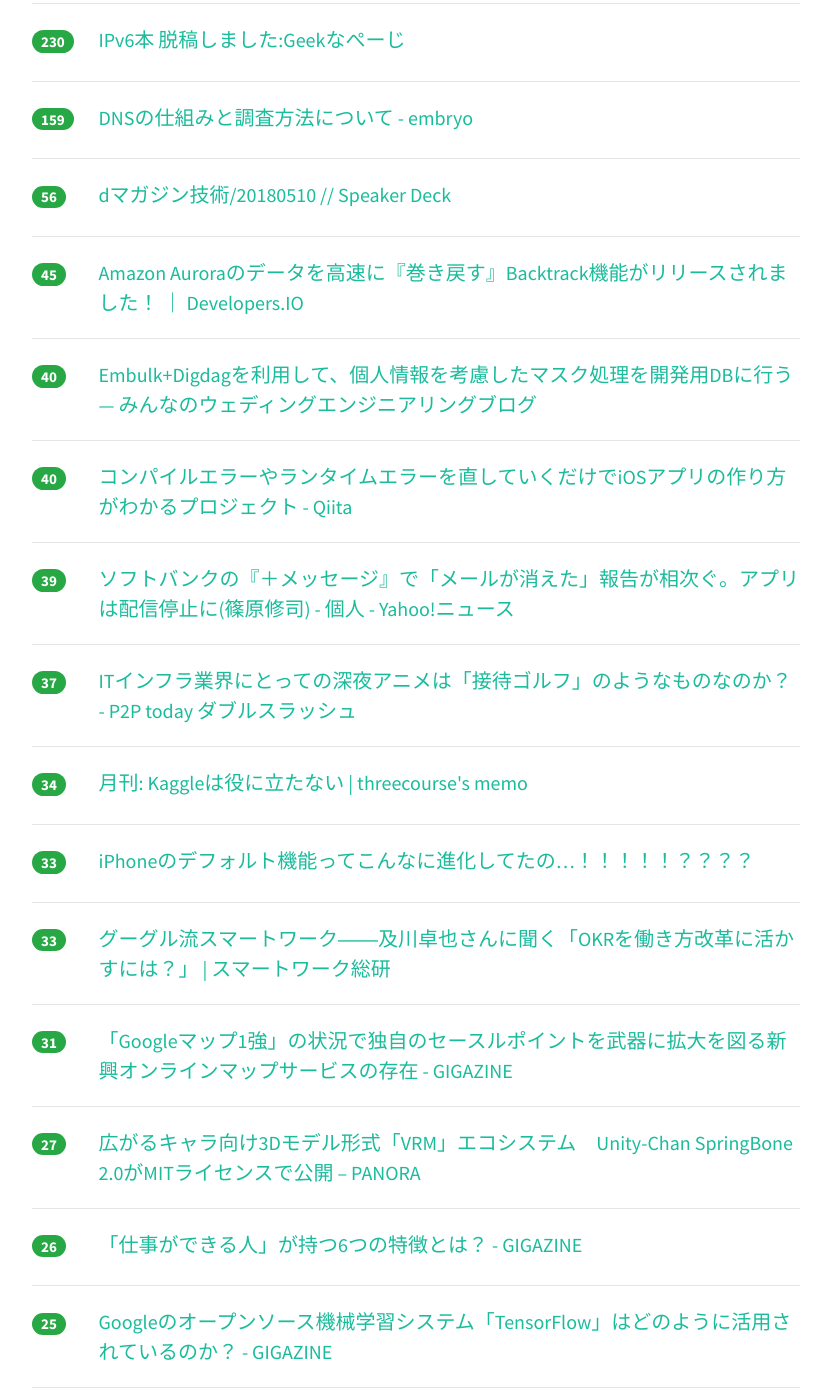
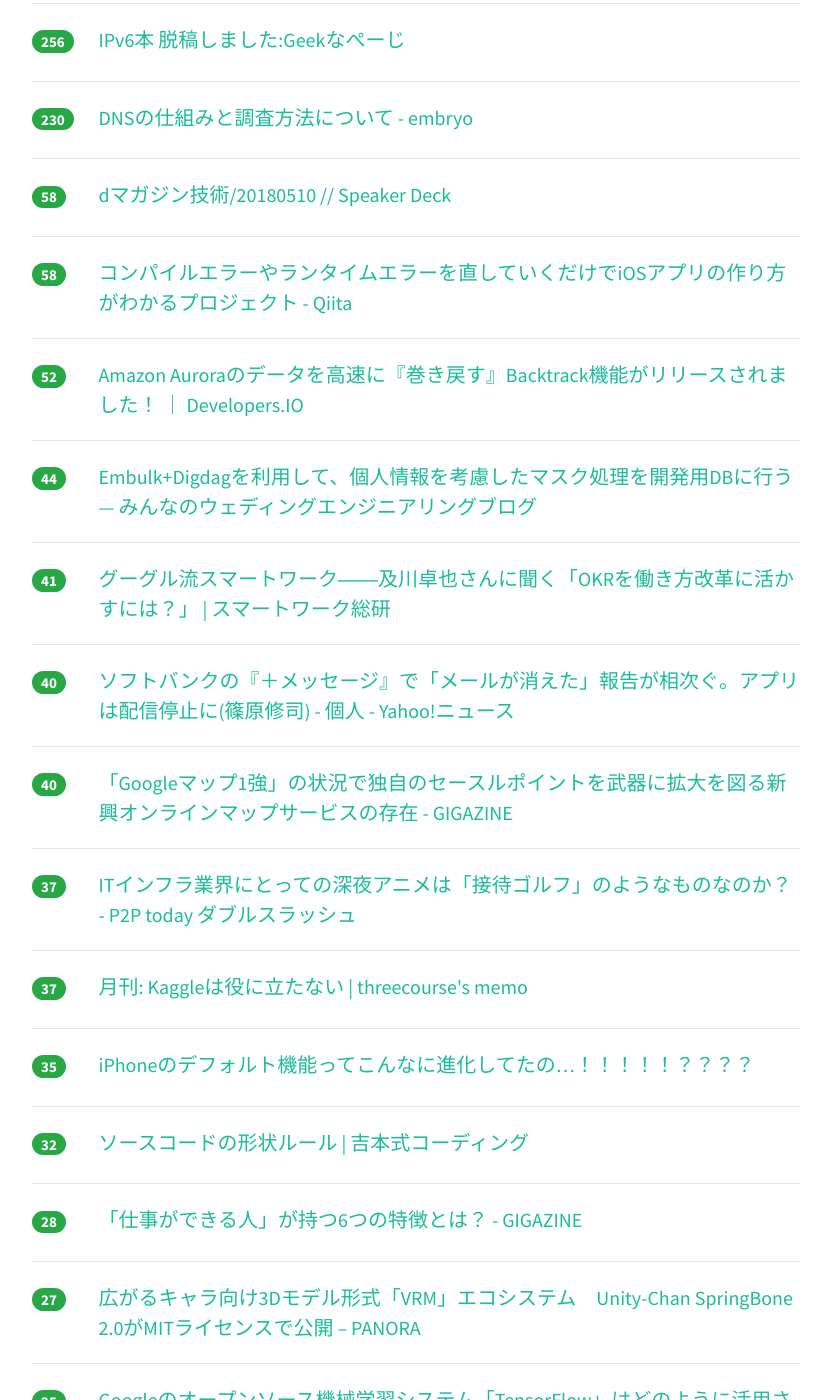
Before and after one commit to yatta47/hatena-matome-site, a Jekyll site: the page built from _posts/2018-05-11-hatena.md, in a window 1280 px wide and 1400 px high, scrolled down 370 px. Shown: the whole window, without its empty margins (224-1055 px from the left). Built offline with Jekyll 4.4.1, drawn with Linux system fonts in a browser that asks for light colours; nearby versions of some CDN libraries; some of the changed text lies outside the part shown.

Commit message:
Updated 2018-05-11

```diff
--- a/_posts/2018-05-11-hatena.md
+++ b/_posts/2018-05-11-hatena.md
@@ -1,44 +1,54 @@
 ---
 layout: post
 title:  "2018-05-11 はてぶIT"
-date:   2018-05-11 11:01:19
+date:   2018-05-11 12:01:55
 tags: [it-hotentry]
 ---
-26 件のデータあり
+31 件のデータあり
 
 <hr><div class="row">
-<div class="col-1"><span class="badge badge-pill badge-success h2">230</span></div>
+<div class="col-1"><span class="badge badge-pill badge-success h2">256</span></div>
 <div class="col-11"><a href='http://www.geekpage.jp/blog/?id=2018-5-10-1' target='_blank'>IPv6本 脱稿しました:Geekなぺーじ</a></div>
 </div>
 <hr>
 <div class="row">
-<div class="col-1"><span class="badge badge-pill badge-success h2">159</span></div>
+<div class="col-1"><span class="badge badge-pill badge-success h2">230</span></div>
 <div class="col-11"><a href='http://embryo.hatenadiary.com/entry/2017/11/21/152225' target='_blank'>DNSの仕組みと調査方法について - embryo</a></div>
 </div>
 <hr>
 <div class="row">
-<div class="col-1"><span class="badge badge-pill badge-success h2">56</span></div>
+<div class="col-1"><span class="badge badge-pill badge-success h2">58</span></div>
 <div class="col-11"><a href='https://speakerdeck.com/jepa/20180510-2' target='_blank'>dマガジン技術/20180510 // Speaker Deck</a></div>
 </div>
 <hr>
 <div class="row">
-<div class="col-1"><span class="badge badge-pill badge-success h2">45</span></div>
+<div class="col-1"><span class="badge badge-pill badge-success h2">58</span></div>
+<div class="col-11"><a href='https://qiita.com/takasek/items/490370ebc1ffb09f106e' target='_blank'>コンパイルエラーやランタイムエラーを直していくだけでiOSアプリの作り方がわかるプロジェクト - Qiita</a></div>
+</div>
+<hr>
+<div class="row">
+<div class="col-1"><span class="badge badge-pill badge-success h2">52</span></div>
 <div class="col-11"><a href='https://dev.classmethod.jp/cloud/aws/amazon-aurora-backtrack/' target='_blank'>Amazon Auroraのデータを高速に『巻き戻す』Backtrack機能がリリースされました！ ｜ Developers.IO</a></div>
 </div>
 <hr>
 <div class="row">
-<div class="col-1"><span class="badge badge-pill badge-success h2">40</span></div>
+<div class="col-1"><span class="badge badge-pill badge-success h2">44</span></div>
 <div class="col-11"><a href='https://blog.mwed.info/posts/use_embulk_for_db_mask.html' target='_blank'>Embulk+Digdagを利用して、個人情報を考慮したマスク処理を開発用DBに行う — みんなのウェディングエンジニアリングブログ</a></div>
 </div>
 <hr>
 <div class="row">
-<div class="col-1"><span class="badge badge-pill badge-success h2">40</span></div>
-<div class="col-11"><a href='https://qiita.com/takasek/items/490370ebc1ffb09f106e' target='_blank'>コンパイルエラーやランタイムエラーを直していくだけでiOSアプリの作り方がわかるプロジェクト - Qiita</a></div>
+<div class="col-1"><span class="badge badge-pill badge-success h2">41</span></div>
+<div class="col-11"><a href='https://swri.jp/article/411' target='_blank'>グーグル流スマートワーク――及川卓也さんに聞く「OKRを働き方改革に活かすには？」 | スマートワーク総研</a></div>
 </div>
 <hr>
 <div class="row">
-<div class="col-1"><span class="badge badge-pill badge-success h2">39</span></div>
+<div class="col-1"><span class="badge badge-pill badge-success h2">40</span></div>
 <div class="col-11"><a href='https://news.yahoo.co.jp/byline/shinoharashuji/20180510-00085065/' target='_blank'>ソフトバンクの『＋メッセージ』で「メールが消えた」報告が相次ぐ。アプリは配信停止に(篠原修司) - 個人 - Yahoo!ニュース</a></div>
+</div>
+<hr>
+<div class="row">
+<div class="col-1"><span class="badge badge-pill badge-success h2">40</span></div>
+<div class="col-11"><a href='https://gigazine.net/news/20180511-mapbox/' target='_blank'>「Googleマップ1強」の状況で独自のセースルポイントを武器に拡大を図る新興オンラインマップサービスの存在 - GIGAZINE</a></div>
 </div>
 <hr>
 <div class="row">
@@ -47,23 +57,23 @@ tags: [it-hotentry]
 </div>
 <hr>
 <div class="row">
-<div class="col-1"><span class="badge badge-pill badge-success h2">34</span></div>
+<div class="col-1"><span class="badge badge-pill badge-success h2">37</span></div>
 <div class="col-11"><a href='http://threeprogramming.lolipop.jp/blog/?p=1144' target='_blank'>月刊: Kaggleは役に立たない | threecourse's memo</a></div>
 </div>
 <hr>
 <div class="row">
-<div class="col-1"><span class="badge badge-pill badge-success h2">33</span></div>
+<div class="col-1"><span class="badge badge-pill badge-success h2">35</span></div>
 <div class="col-11"><a href='https://www.buzzfeed.com/jp/yuikashima/iphone-default-hack' target='_blank'>iPhoneのデフォルト機能ってこんなに進化してたの…！！！！！？？？？</a></div>
 </div>
 <hr>
 <div class="row">
-<div class="col-1"><span class="badge badge-pill badge-success h2">33</span></div>
-<div class="col-11"><a href='https://swri.jp/article/411' target='_blank'>グーグル流スマートワーク――及川卓也さんに聞く「OKRを働き方改革に活かすには？」 | スマートワーク総研</a></div>
+<div class="col-1"><span class="badge badge-pill badge-success h2">32</span></div>
+<div class="col-11"><a href='http://tsudoi.org/guide/detail/0.html' target='_blank'>ソースコードの形状ルール | 吉本式コーディング</a></div>
 </div>
 <hr>
 <div class="row">
-<div class="col-1"><span class="badge badge-pill badge-success h2">31</span></div>
-<div class="col-11"><a href='https://gigazine.net/news/20180511-mapbox/' target='_blank'>「Googleマップ1強」の状況で独自のセースルポイントを武器に拡大を図る新興オンラインマップサービスの存在 - GIGAZINE</a></div>
+<div class="col-1"><span class="badge badge-pill badge-success h2">28</span></div>
+<div class="col-11"><a href='https://gigazine.net/news/20180511-six-traits-high-potential-personality/' target='_blank'>「仕事ができる人」が持つ6つの特徴とは？ - GIGAZINE</a></div>
 </div>
 <hr>
 <div class="row">
@@ -72,18 +82,18 @@ tags: [it-hotentry]
 </div>
 <hr>
 <div class="row">
-<div class="col-1"><span class="badge badge-pill badge-success h2">26</span></div>
-<div class="col-11"><a href='https://gigazine.net/news/20180511-six-traits-high-potential-personality/' target='_blank'>「仕事ができる人」が持つ6つの特徴とは？ - GIGAZINE</a></div>
-</div>
-<hr>
-<div class="row">
 <div class="col-1"><span class="badge badge-pill badge-success h2">25</span></div>
 <div class="col-11"><a href='https://gigazine.net/news/20180510-how-tensorflow-powering-world/' target='_blank'>Googleのオープンソース機械学習システム「TensorFlow」はどのように活用されているのか？ - GIGAZINE</a></div>
 </div>
 <hr>
 <div class="row">
-<div class="col-1"><span class="badge badge-pill badge-success h2">22</span></div>
+<div class="col-1"><span class="badge badge-pill badge-success h2">24</span></div>
 <div class="col-11"><a href='https://www.nikkei.com/article/DGXMZO30352880R10C18A5000000/' target='_blank'>米、「ネット中立性」６月に撤廃　通信会社の課金自在に　　：日本経済新聞</a></div>
+</div>
+<hr>
+<div class="row">
+<div class="col-1"><span class="badge badge-pill badge-success h2">23</span></div>
+<div class="col-11"><a href='https://www.publickey1.jp/blog/18/20181aws33googleibmsynergy_research.html' target='_blank'>2018年第1四半期、クラウドインフラ市場でAWSのシェアは揺るがず33％前後、マイクロソフト、Googleが追撃、IBMは苦戦中。Synergy Research － Publickey</a></div>
 </div>
 <hr>
 <div class="row">
@@ -92,12 +102,12 @@ tags: [it-hotentry]
 </div>
 <hr>
 <div class="row">
-<div class="col-1"><span class="badge badge-pill badge-success h2">21</span></div>
-<div class="col-11"><a href='https://www.publickey1.jp/blog/18/20181aws33googleibmsynergy_research.html' target='_blank'>2018年第1四半期、クラウドインフラ市場でAWSのシェアは揺るがず33％前後、マイクロソフト、Googleが追撃、IBMは苦戦中。Synergy Research － Publickey</a></div>
+<div class="col-1"><span class="badge badge-pill badge-success h2">19</span></div>
+<div class="col-11"><a href='http://yomon.hatenablog.com/entry/2018/05/10/Docker%E3%81%AE%E5%BE%A9%E7%BF%92%E3%81%AB%E3%82%82%E6%9C%80%E9%81%A9%E3%80%8C%E3%82%B3%E3%83%B3%E3%83%86%E3%83%8A%E3%83%BB%E3%83%99%E3%83%BC%E3%82%B9%E3%83%BB%E3%82%AA%E3%83%BC%E3%82%B1%E3%82%B9%E3%83%88' target='_blank'>Dockerの復習にも最適「コンテナ・ベース・オーケストレーション」を読みました - YOMON8.NET</a></div>
 </div>
 <hr>
 <div class="row">
-<div class="col-1"><span class="badge badge-pill badge-success h2">17</span></div>
+<div class="col-1"><span class="badge badge-pill badge-success h2">18</span></div>
 <div class="col-11"><a href='http://gamebiz.jp/?p=210529' target='_blank'>ドリコム、『アイドルマスターシャイニーカラーズ』の広告宣伝は「あまりやれていない」（内藤社長）ブラウザならではのフローを改善次第、着手する予定 | Social Game Info</a></div>
 </div>
 <hr>
@@ -107,23 +117,33 @@ tags: [it-hotentry]
 </div>
 <hr>
 <div class="row">
-<div class="col-1"><span class="badge badge-pill badge-success h2">14</span></div>
-<div class="col-11"><a href='http://tsudoi.org/guide/detail/0.html' target='_blank'>ソースコードの形状ルール | 吉本式コーディング</a></div>
+<div class="col-1"><span class="badge badge-pill badge-success h2">16</span></div>
+<div class="col-11"><a href='https://www.nikkei.com/article/DGKKZO30313920Q8A510C1TJ3000/' target='_blank'>セブンがネットコンビニ　2800品、最短２時間で宅配　：日本経済新聞</a></div>
+</div>
+<hr>
+<div class="row">
+<div class="col-1"><span class="badge badge-pill badge-success h2">16</span></div>
+<div class="col-11"><a href='https://www.eisbahn.jp/yoichiro/2018/05/aog_io_2018.html' target='_blank'>Google I/O 2018で発表されたActions on Google関連の新機能</a></div>
+</div>
+<hr>
+<div class="row">
+<div class="col-1"><span class="badge badge-pill badge-success h2">15</span></div>
+<div class="col-11"><a href='https://coliss.com/articles/build-websites/operation/design/about-material-design-2018.html' target='_blank'>新しくなったMaterial Designのココに注目！最近のUI要素・コンポーネントのデザインや使い方がしっかり学べる | コリス</a></div>
 </div>
 <hr>
 <div class="row">
 <div class="col-1"><span class="badge badge-pill badge-success h2">14</span></div>
-<div class="col-11"><a href='http://yomon.hatenablog.com/entry/2018/05/10/Docker%E3%81%AE%E5%BE%A9%E7%BF%92%E3%81%AB%E3%82%82%E6%9C%80%E9%81%A9%E3%80%8C%E3%82%B3%E3%83%B3%E3%83%86%E3%83%8A%E3%83%BB%E3%83%99%E3%83%BC%E3%82%B9%E3%83%BB%E3%82%AA%E3%83%BC%E3%82%B1%E3%82%B9%E3%83%88' target='_blank'>Dockerの復習にも最適「コンテナ・ベース・オーケストレーション」を読みました - YOMON8.NET</a></div>
+<div class="col-11"><a href='https://anond.hatelabo.jp/20180511064710' target='_blank'>人間の視覚はなぜファーストパーソンなのか</a></div>
+</div>
+<hr>
+<div class="row">
+<div class="col-1"><span class="badge badge-pill badge-success h2">14</span></div>
+<div class="col-11"><a href='https://dev.classmethod.jp/cloud/aws/akibaaws-6-aws-vpn/' target='_blank'>AKIBA.AWS 第6回 ネットワーク基礎編：「VPN接続とルーティングの基礎」で発表しました #akibaaws ｜ Developers.IO</a></div>
 </div>
 <hr>
 <div class="row">
 <div class="col-1"><span class="badge badge-pill badge-success h2">13</span></div>
 <div class="col-11"><a href='https://www.gizmodo.jp/2018/05/android-wear-is-back-on-track.html' target='_blank'>Apple Watchより便利かも？ アシスタント機能が強化されたWear OSのスマートウォッチ #io18 | ギズモード・ジャパン</a></div>
-</div>
-<hr>
-<div class="row">
-<div class="col-1"><span class="badge badge-pill badge-success h2">13</span></div>
-<div class="col-11"><a href='https://anond.hatelabo.jp/20180511064710' target='_blank'>人間の視覚はなぜファーストパーソンなのか</a></div>
 </div>
 <hr>
 <div class="row">
@@ -133,6 +153,11 @@ tags: [it-hotentry]
 <hr>
 <div class="row">
 <div class="col-1"><span class="badge badge-pill badge-success h2">12</span></div>
-<div class="col-11"><a href='https://www.nikkei.com/article/DGKKZO30313920Q8A510C1TJ3000/' target='_blank'>セブンがネットコンビニ　2800品、最短２時間で宅配　：日本経済新聞</a></div>
+<div class="col-11"><a href='https://blog.rust-lang.org/2018/05/10/Rust-1.26.html' target='_blank'>Announcing Rust 1.26 - The Rust Programming Language Blog</a></div>
 </div>
 <hr>
+<div class="row">
+<div class="col-1"><span class="badge badge-pill badge-success h2">10</span></div>
+<div class="col-11"><a href='https://this.kiji.is/367418401692337249' target='_blank'>アップル、クレカ発行へ　米ゴールドマンと提携 - 共同通信</a></div>
+</div>
+<hr>
```
